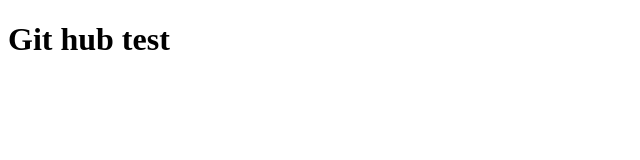
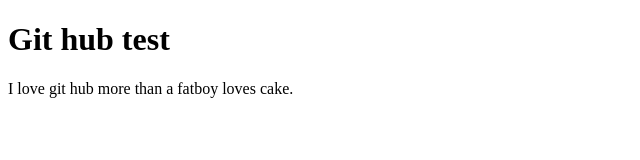
Before and after one commit to 75web/github-test, a plain HTML site: page index.html in a window 1280 px wide. Shown: the whole page, without its empty margins (0-640 px from the left). Drawn offline with Linux system fonts and the light colour scheme.

Commit message:
paragraph

```diff
--- a/index.html
+++ b/index.html
@@ -5,5 +5,6 @@
 </head>
 <body>
 <h1>Git hub test</h1>
+	<p>I love git hub more than a fatboy loves cake. </p>
 </body>
 </html>
```
